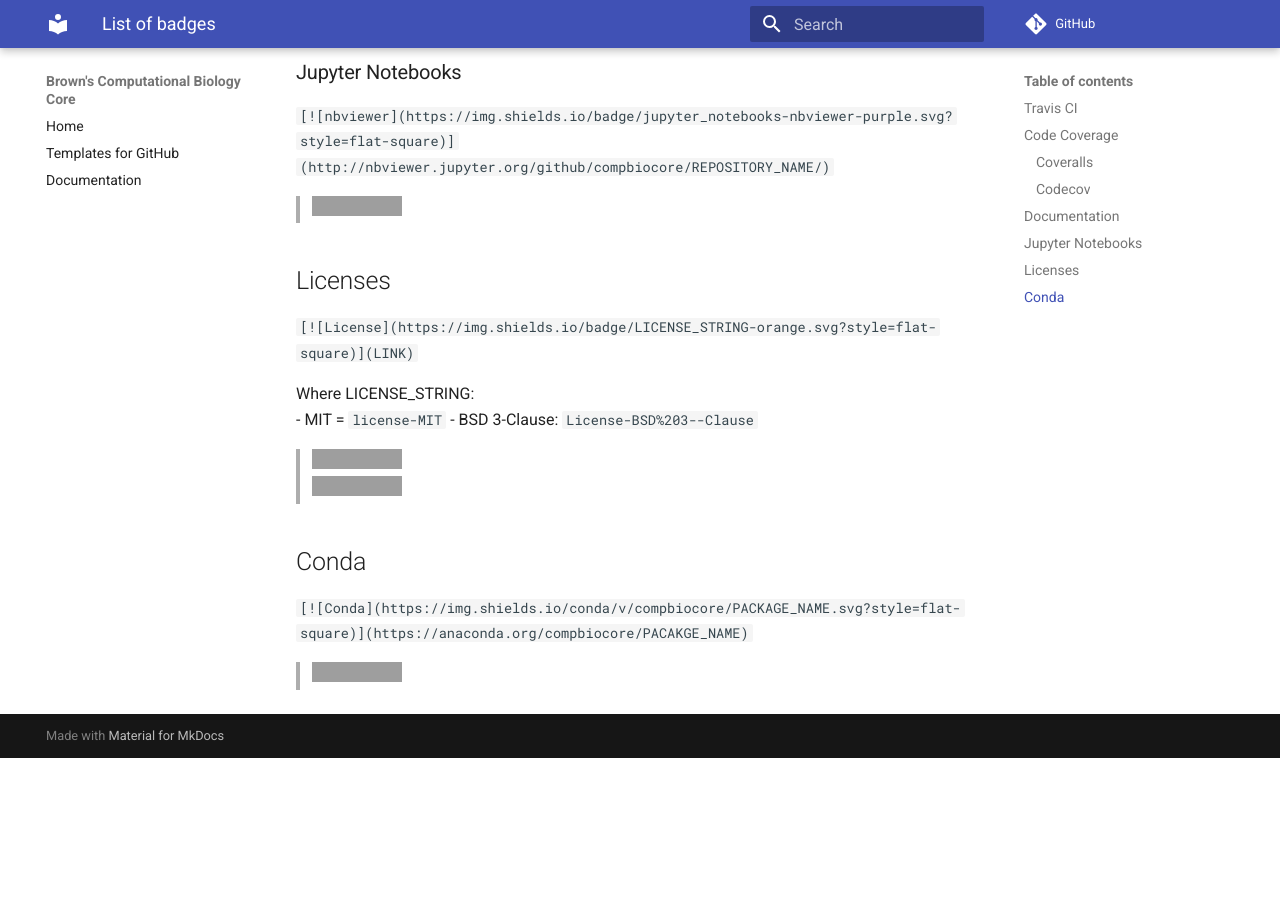
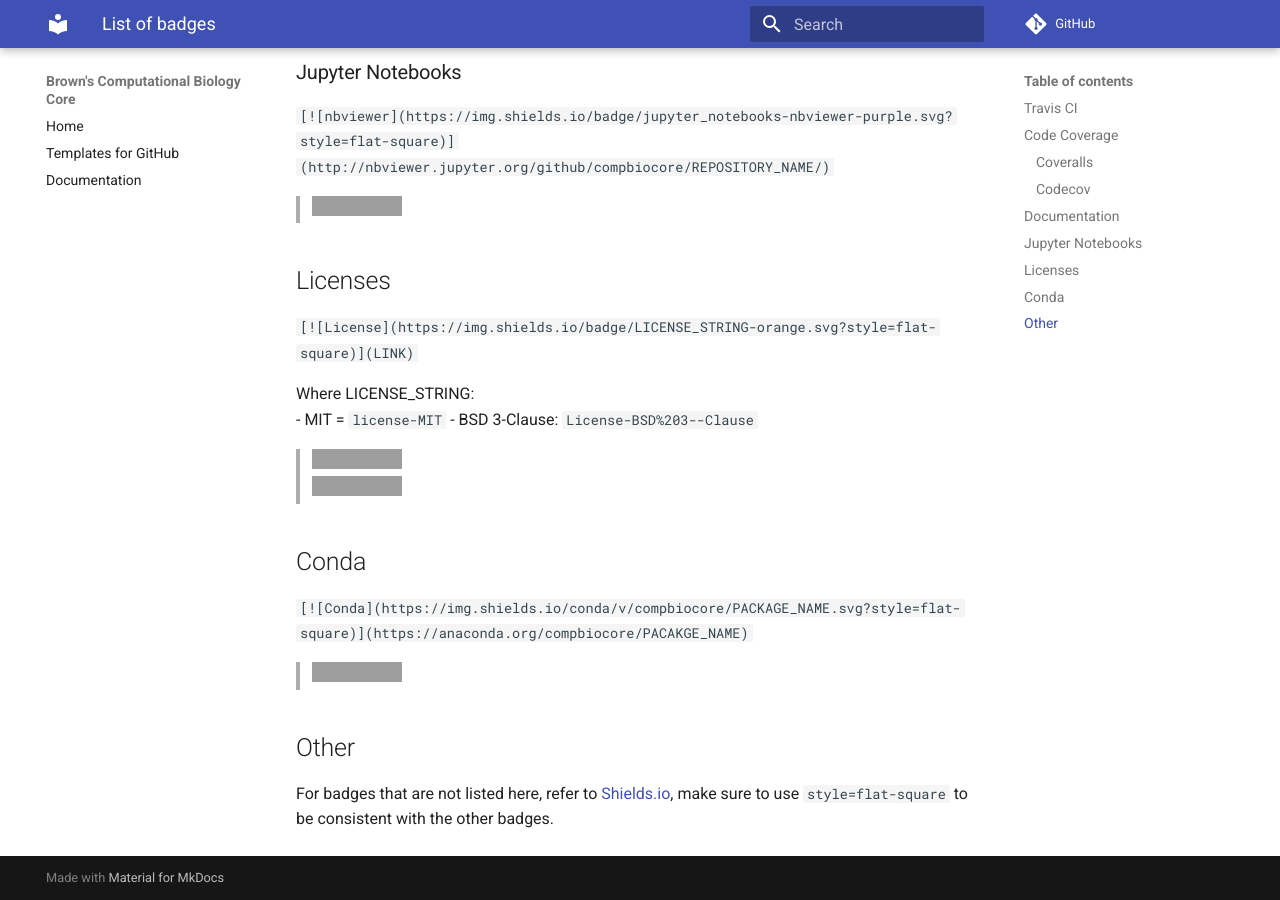
Before and after one commit to compbiocore/cbc-documentation-templates, an MkDocs documentation site: the page built from docs/badges.md, in a window 1280 px wide and 900 px high, scrolled down 908 px, cut to the strip 0-900 px from the top of the window. Built offline with MkDocs 1.6.1 and Material for MkDocs 9.7.7, drawn with Linux system fonts in a browser that asks for light colours; comment, search, counter and statistics services are not loaded; old or Windows-style settings are respelled for this version of MkDocs; before the commit the page ends 1666 px from its top, so only the background shows below that; grey boxes are pictures that could not be loaded.

Commit message:
adds other to badges

```diff
--- a/docs/badges.md
+++ b/docs/badges.md
@@ -39,3 +39,7 @@
 `[![Conda](https://img.shields.io/conda/v/compbiocore/PACKAGE_NAME.svg?style=flat-square)](https://anaconda.org/compbiocore/PACAKGE_NAME)`
 
 > [![Conda](https://img.shields.io/conda/v/compbiocore/optitype.svg?style=flat-square)](https://anaconda.org/compbiocore/optitype)
+
+## Other
+For badges that are not listed here, refer to [Shields.io](https://shields.io/), make sure to use
+`style=flat-square` to be consistent with the other badges.
```
